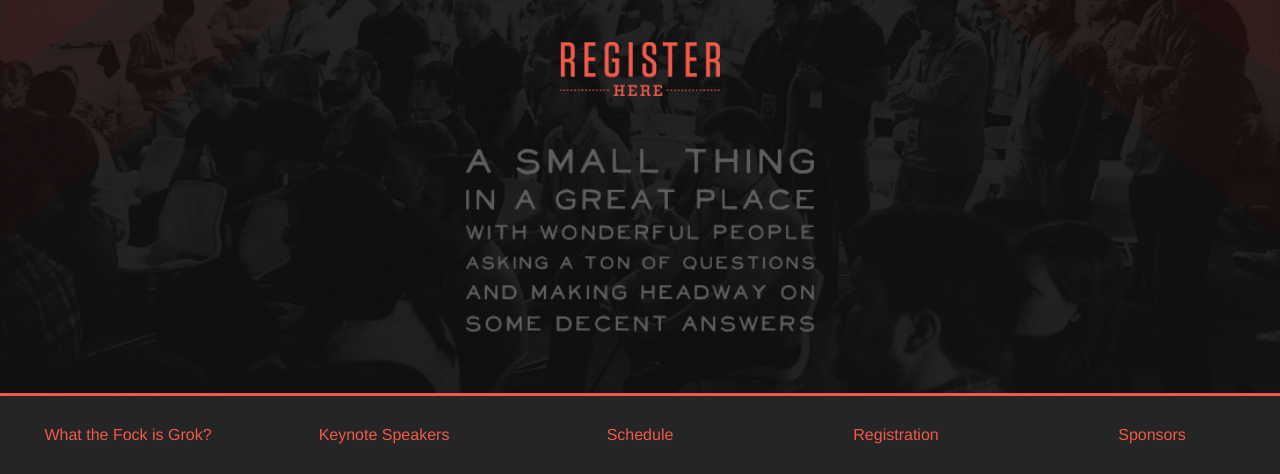
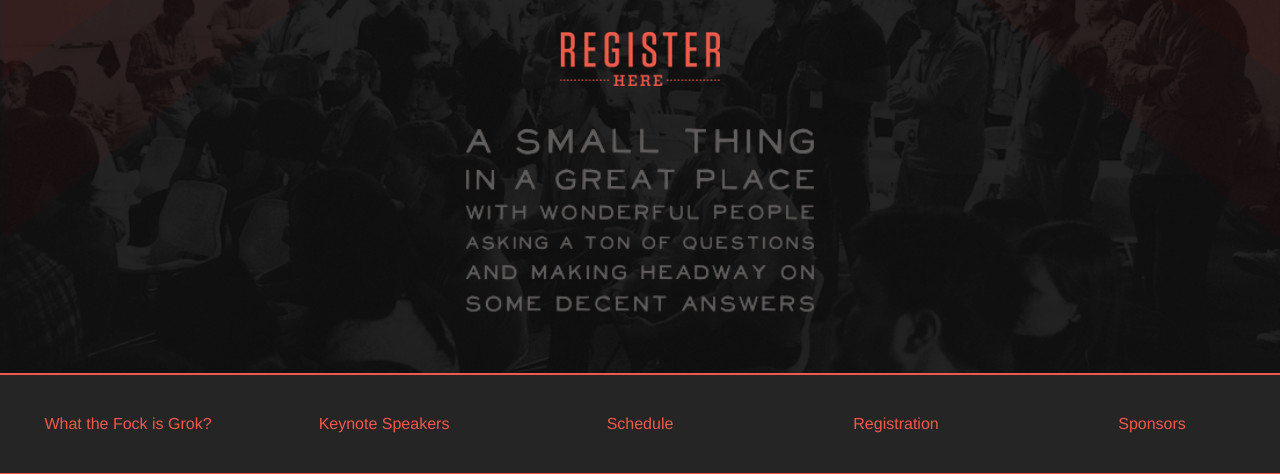
Before and after one commit to amandarich/GROK, a plain HTML site: page index.html in a window 1280 px wide. Shown: the part 326-800 px from the top of the page. Drawn offline with Linux system fonts and the light colour scheme.

Commit message:
Final Commit Fixed Navigation problem and responsive issues

```diff
--- a/js/script.js
+++ b/js/script.js
@@ -5,7 +5,7 @@
 	var nav_list          = $( ".main_nav" );
 	var $win              = $( window );
 
-	var breakpoint = 900;
+	var breakpoint = 899;
 
 	var menu_visible = false;
 
--- a/scss/styles.scss
+++ b/scss/styles.scss
@@ -239,9 +239,9 @@
 	margin: 0 auto;
 	padding-top: 65px;
 
-	@include breakpoint (720px){
-		max-width: 170px;
-	}
+	// @include breakpoint (720px){
+	// 	max-width: 170px;
+	// }
 
 	@include breakpoint ($medium){
 		max-width: 220px;
@@ -265,12 +265,13 @@
 	margin-bottom: 80px;
 	text-align:center;
 
-	@include breakpoint (720px){
-		max-width: 300px;
-	}
+	// @include breakpoint (720px){
+	// 	max-width: 300px;
+	// }
 
 	@include breakpoint ($medium) {
 		max-width: 350px;
+
 
 	}
 
@@ -287,10 +288,10 @@
 	padding: 25px 0;
 	transition: all 0.5s ease;
 
-	@include breakpoint (720px){
-		max-width: 140px;
-		margin: 20px auto;
-	}
+	// @include breakpoint (720px){
+	// 	max-width: 140px;
+	// 	margin: 20px auto;
+	// }
 
 	@include breakpoint ($medium) {
 		max-width: 160px;
@@ -303,67 +304,6 @@
 	&:hover{
 		opacity: 0.7;
 	}
-}
-
-
-.landing_bottom_nav{
-	border-top: 2px solid $pink;
-	position: fixed;
-	width: 100%;
-	bottom: 0px;
-	z-index: 1000;
-	background-color: black;
-	ul {
-		margin: 0;
-		padding: 0;
-		list-style: none;
-		background: $brown;
-		padding: 20px 0;
-		@include clearfix;
-
-		@include breakpoint ($medium) {
-		padding: 0;
-		}
-
-	}
-
-	li{
-		margin-bottom: 10px;
-		@include breakpoint ($medium) {
-			display: block;
-			float: left;
-			width: 20%;
-			margin: 0;
-			padding: 20px 0;
-
-		}
-
-	}
-
-	a{
-		display: block;
-		padding: 10px;
-		text-align: center;
-		font-size: 0.875em;
-		color: $pink;
-		text-decoration: none;
-		transition: all 0.5s ease;
-		@include breakpoint ($small){
-			font-size: 1em;
-		}
-
-
-		&:hover {
-			color: $blue;
-			background: $pink;
-			// @include linear-gradient($brown, $pink);
-
-			@include breakpoint ($medium){
-				background: none;
-			}
-		}
-	}
-
 }
 
 
@@ -419,14 +359,14 @@
 	max-width: 150px;
 	margin: 0 auto;
 	padding-top: 65px;
-	transition: all 0.5s ease;
+	// transition: background 0.5s ease;
 
 	a{
 		display: block;
 	}
 
 	@include breakpoint ($medium){
-		max-width: 18%;
+		max-width: 15%;
 		margin: 0;
 		float: left;
 		padding: 0;
@@ -436,10 +376,6 @@
 			opacity: 0.7;
 		}
 	}
-
-	// @include breakpoint ($large){
-	// 	max-width: 19%;
-	// }
 
 	@include breakpoint (1200px){
 		max-width: 15%;
@@ -542,17 +478,22 @@
 
 	@include breakpoint ($medium){
 		float: right;
-		max-width: 170px;
+		max-width: 17%;
 
 		img{
 			margin: 0;
 		}
 	}
+
+	@include breakpoint ($large){
+		max-width: 15%;
+	}
 }
 
 
 
 .main_navigation > .button{
+	color: white;
 	@include breakpoint ($medium){
 		display: none;
 	}
@@ -562,14 +503,21 @@
 	position:fixed;
 	bottom: 0;
 	width: 100%;
-	border-top: 1px solid $pink;
-	background-color: black;
+	border-top: 3px solid $pink;
+	background-color: $blue;
 	z-index: 1000;
 
 	@include breakpoint ($medium){
-		position: initial;
+		position: static;
 		top:0;
-		width: 100%;
+		width: 85%;
+		float: left;
+		border-bottom: 1px solid $pink;
+		border-top: none;
+	}
+
+	@include breakpoint ($large){
+		width: 85%;
 	}
 }
 
@@ -579,12 +527,11 @@
 
 .mainNav {
 	@include breakpoint ($medium){
-		width: 82%;
-		float: left;
-	}
-	@include breakpoint (1200px){
-		width: 85%;
-	}
+
+	}
+	// @include breakpoint (1200px){
+	// 	width: 85%;
+	// }
 
 	ul {
 		margin: 0;
@@ -596,6 +543,7 @@
 
 		@include breakpoint ($medium) {
 			text-align: center;
+
 		}
 
 	}
@@ -1159,8 +1107,6 @@
 	background-size: cover;
 	margin: 0;
 	padding: 0;
-	border-bottom: 2px solid $pink;
-	// height: 555px;
 
 	@include breakpoint ($medium){
 		height: 700px;
@@ -1206,6 +1152,7 @@
 	padding-top: 30px;
 	padding-bottom: 30px;
 	border-bottom: 2px solid $pink;
+	border-top: 2px solid $pink;
 	text-align: center;
 	font-size: 2.5em;
 	@include breakpoint ($medium){
@@ -1714,7 +1661,7 @@
 .scheduleTitle{
 	font-family: $sans2;
 	color: white;
-	font-size: 2em;
+	font-size: 2.5em;
 	text-align: center;
 	border-top: 2px solid $pink;
 	padding: 30px 0;
@@ -1726,7 +1673,6 @@
 		padding: 30px 2% 0 0;
 		clear: both;
 		border-bottom: 2px solid $pink;
-		border-top: none;
 	}
 }
 
@@ -2148,3 +2094,73 @@
 
 
 }
+
+
+.landing_bottom_nav{
+	border-top: 2px solid $pink;
+	position: fixed;
+	width: 100%;
+	bottom: 0px;
+	z-index: 1000;
+	background-color: black;
+	ul {
+		margin: 0;
+		padding: 0;
+		list-style: none;
+		background: $brown;
+		padding: 20px 0;
+		@include clearfix;
+
+		@include breakpoint ($medium) {
+		padding: 0;
+		}
+
+	}
+
+	li{
+		margin-bottom: 10px;
+		@include breakpoint ($medium) {
+			display: block;
+			float: left;
+			width: 20%;
+			margin: 0;
+			padding: 30px 0;
+
+		}
+
+	}
+
+	a{
+		display: block;
+		padding: 10px;
+		text-align: center;
+		font-size: 0.875em;
+		color: $pink;
+		text-decoration: none;
+		transition: all 0.5s ease;
+		@include breakpoint ($small){
+			font-size: 1em;
+		}
+
+
+		&:hover {
+			color: $blue;
+			background: $pink;
+			// @include linear-gradient($brown, $pink);
+
+			@include breakpoint ($medium){
+				background: none;
+			}
+		}
+	}
+
+	.main_navigation{
+		@include breakpoint ($medium){
+			width: 100%;
+		}
+		@include breakpoint ($large){
+			width: 100%;
+		}
+	}
+
+}
```
Also changed, not shown: whatisgrok.html (+2 -3 lines), css/styles.css, 1 other file.
